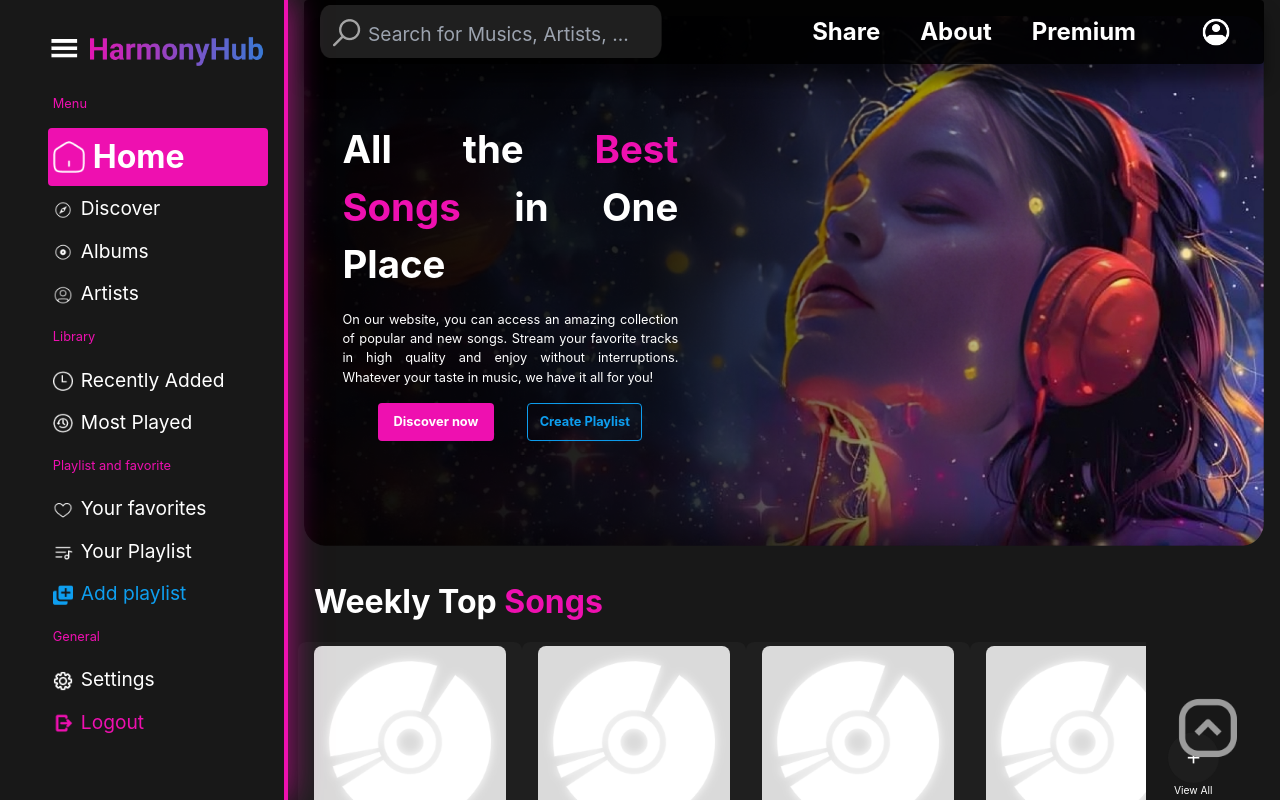
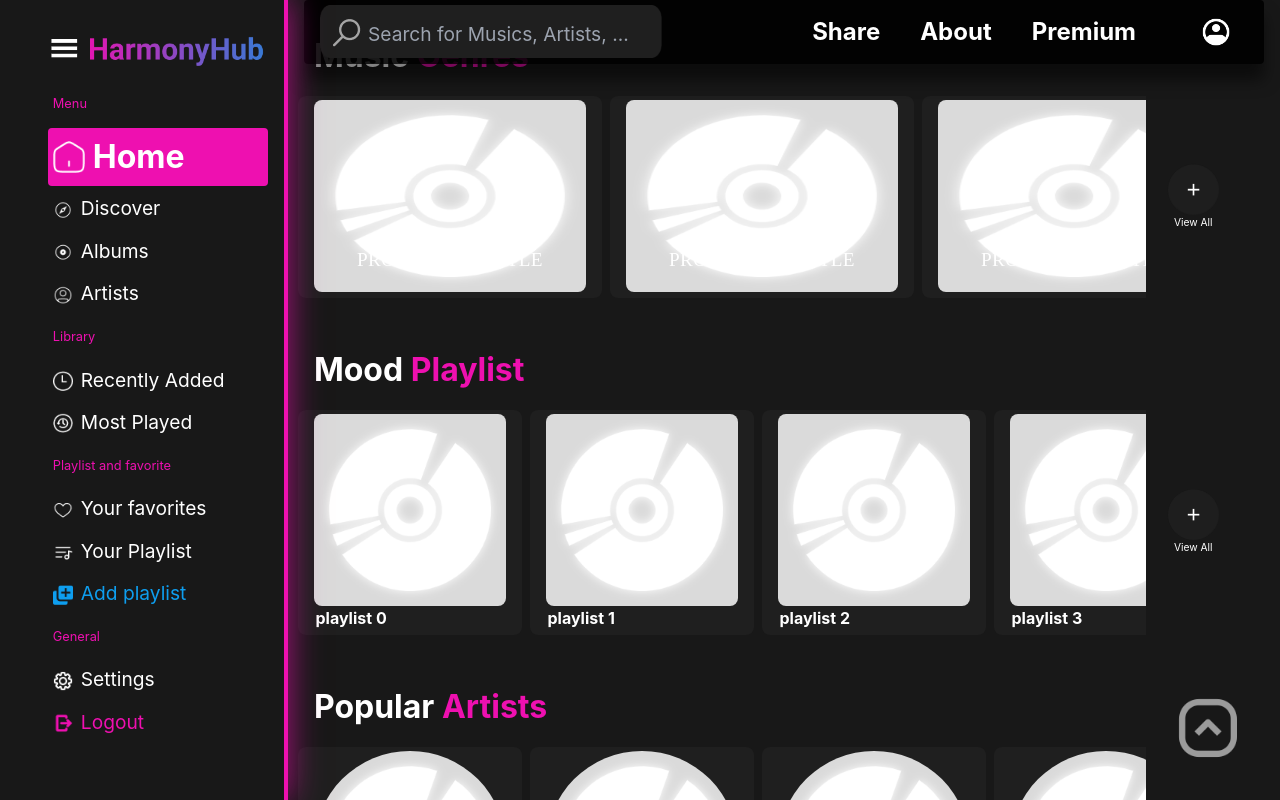
Before and after one commit to TuongPhamCT/HarmonyHub, a React (Create React App) app in the folder harmonyhub/: page /discover in a window 1280 px wide. Built offline with nearby package versions, Linux system fonts and the light colour scheme.

Commit message:
Fixed Router problem

```diff
--- a/harmonyhub/package.json
+++ b/harmonyhub/package.json
@@ -10,6 +10,7 @@
     "react": "^18.3.1",
     "react-dom": "^18.3.1",
     "react-router": "^6.27.0",
+    "react-router-dom": "^6.28.0",
     "react-scripts": "5.0.1",
     "react-signify": "^1.5.2",
     "web-vitals": "^2.1.4"
--- a/harmonyhub/src/App.js
+++ b/harmonyhub/src/App.js
@@ -1,7 +1,4 @@
-// import SignUp from "./components/SignUp/SignUp";
 import MainPage from "./components/MainPage/MainPage";
-// import SignIn from "./components/SignIn/SignIn";
-import { useRef, useState } from "react";
 
 function App() {
   // //ref for the signup modal
--- /dev/null
+++ b/harmonyhub/src/components/DiscoverPage/DiscoverPage.css
@@ -0,0 +1,6 @@
+/* DiscoverPage.css */
+.discover-page {
+    display: inline-block;
+    width: 100%;
+    flex-direction: column;
+  }
--- /dev/null
+++ b/harmonyhub/src/components/DiscoverPage/DiscoverPage.jsx
@@ -0,0 +1,62 @@
+
+import './DiscoverPage.css';
+import { AlbumBox, ArtistBox, GenreBox, MusicBox, MvBox, PlaylistBox } from '../SmallComponents/ItemBox';
+import ItemCollection, { MvCollection } from '../SmallComponents/ItemCollection';
+import Footer from '../MainPage/Footer';
+
+
+const demoList = [
+    "1", "2", "3", "4", "5", "6"
+];
+
+const DiscoverPage = () => {
+    const genreCollection = demoList.map(
+        (item, index) => (
+            <GenreBox id={"gr-col" + index} title={"genre " + item}/>
+        )
+    )
+
+    const playlistCollection = demoList.map(
+        (item, index) => (
+            <PlaylistBox id={"pl-col" + index} title={"playlist " + index}/>
+        )
+    )
+
+    const artistCollection = demoList.map(
+        (item, index) => (
+            <ArtistBox id={"art-col" + index} title={"artist " + index}></ArtistBox>
+        )
+    )
+
+    const videoCollection = demoList.map(
+        (item, index) => (
+            <MvBox id={"mv-col" + item} title={"video" + item} subtitle="random subtitle" view={index + "M views"}></MvBox>
+        )
+    )
+
+    const albumCollection = demoList.map(
+        (item) => (
+            <AlbumBox id={"al-col" + item} title={"album " + item} subtitle="random subtitle"></AlbumBox>
+        )
+    )
+
+    const songCollection = demoList.map(
+        (item, index) => (
+            <MusicBox id={"m-col" + index} title={item} subtitle="random subtitle"></MusicBox>
+        )
+    )
+
+    return (
+        <div class="discover-page">
+            <ItemCollection itemList={genreCollection} title="Music" titleHighlight="Genres"></ItemCollection>
+            <ItemCollection itemList={playlistCollection} title="Mood" titleHighlight="Playlist"></ItemCollection>
+            <ItemCollection itemList={artistCollection} title="Popular" titleHighlight="Artists"></ItemCollection>
+            <MvCollection itemList={videoCollection} title="Trending" titleHighlight="Video"></MvCollection>
+            <ItemCollection itemList={songCollection} title="New Release" titleHighlight="Songs"></ItemCollection>
+            <ItemCollection itemList={albumCollection} title="Top" titleHighlight="Albums"></ItemCollection>
+            <Footer/>
+        </div>
+    );
+}
+
+export default DiscoverPage;
--- a/harmonyhub/src/components/HomePage/HomePage.jsx
+++ b/harmonyhub/src/components/HomePage/HomePage.jsx
@@ -3,7 +3,7 @@ import './HomePage.css'; // Import the CSS file for styling
 import '../../components/Global.css'
 import hero_img from '../../assets/img/homepage_hero_section.png';
 import Footer from '../MainPage/Footer';
-import ItemBox from '../SmallComponents/ItemBox';
+import { MusicBox, AlbumBox, ArtistBox, PlaylistBox } from '../SmallComponents/ItemBox';
 import ItemCollection from '../SmallComponents/ItemCollection';
 import MusicBar from '../SmallComponents/MusicBar';
 import MusicCollection from '../SmallComponents/MusicCollection';
@@ -13,11 +13,30 @@ const demoList = [
 ]
 
 const HomePage = () => {
-    const collection = demoList.map(
+    const musicBoxCollection = demoList.map(
         (item, index) => (
-            <ItemBox imageWidth="24vh" imageHeight="24vh" title={item} subtitle="random subtitle" view={index + "M views"}></ItemBox>
+            <MusicBox id={"mb-col" + index} title={item} subtitle="random subtitle"></MusicBox>
         )
     )
+
+    const albumCollection = demoList.map(
+        (item, index) => (
+            <AlbumBox id={"al-col" + index} title={"album " + index} subtitle="random subtitle"></AlbumBox>
+        )
+    )
+
+    const artistCollection = demoList.map(
+        (item, index) => (
+            <ArtistBox id={"al-col" + index} title={"artist " + index} subtitle="random subtitle"></ArtistBox>
+        )
+    )
+
+    const playlistCollection = demoList.map(
+        (item, index) => (
+            <PlaylistBox id={"al-col" + index} title={"playlist " + index}/>
+        )
+    )
+
 
     const musicCollection = demoList.map(
         (item, index) => (
@@ -40,11 +59,12 @@ const HomePage = () => {
                 </div>
             </div>
             <div>
-                <ItemCollection itemList={collection} title="Weekly Top" titleHighlight="Songs"></ItemCollection>
-                <ItemCollection itemList={collection} title="New Release" titleHighlight="Songs"></ItemCollection>
+                <ItemCollection itemList={musicBoxCollection} title="Weekly Top" titleHighlight="Songs"></ItemCollection>
+                <ItemCollection itemList={musicBoxCollection} title="New Release" titleHighlight="Songs"></ItemCollection>
                 <MusicCollection musicList={musicCollection} title="Trending" titleHighlight="Songs" headerGap="10vh"></MusicCollection>
-                <ItemCollection itemList={collection} title="Top" titleHighlight="Albums"></ItemCollection>
-                <ItemCollection itemList={collection} title="Mood" titleHighlight="Playlists"></ItemCollection>
+                <ItemCollection itemList={artistCollection} title="Popular" titleHighlight="Artists"></ItemCollection>
+                <ItemCollection itemList={albumCollection} title="Top" titleHighlight="Albums"></ItemCollection>
+                <ItemCollection itemList={playlistCollection} title="Mood" titleHighlight="Playlists"></ItemCollection>
             </div>
             <Footer/>
         </div>
--- a/harmonyhub/src/components/MainPage/MainPage.jsx
+++ b/harmonyhub/src/components/MainPage/MainPage.jsx
@@ -5,9 +5,11 @@ import Sidebar from './Sidebar';
 import HomePage from '../HomePage/HomePage';
 import SearchBar from './SearchBar';
 import goUpButton from '../../assets/img/component_up.png';
-//import AllAlbumsPage from '../AlbumsPage/AllAlbumsPage';
+import AlbumsPage from '../AlbumsPage/AlbumsPage';
+import {Routes, Route} from "react-router-dom";
+import DiscoverPage from '../DiscoverPage/DiscoverPage';
 
-const MainPage = () => {
+function MainPage () {
     const [sidebarToggle, setSidebarToggle] = useState(false);
     const [inDetailToggle, setInDetailToggle] = useState(false);
 
@@ -41,8 +43,11 @@ const MainPage = () => {
                     </SearchBar>
                 </div>
                 <div id="content-area" class="mainpage_content">
-                    <HomePage/>
-                    {/* <AllAlbumsPage/> */}
+                    <Routes>
+                        <Route path='/' element={<HomePage/>} />
+                        <Route path='/discover' element={<DiscoverPage/>} />
+                        <Route path='/albums' element={<AlbumsPage/>} />
+                    </Routes>
                 </div>
             </div>
         </div>
--- a/harmonyhub/src/components/MainPage/Sidebar.jsx
+++ b/harmonyhub/src/components/MainPage/Sidebar.jsx
@@ -14,12 +14,14 @@ import icon_add_playlist from '../../assets/img/sidebar_add_playlist.png';
 import icon_settings from '../../assets/img/sidebar_settings.png';
 import icon_logout from '../../assets/img/sidebar_logout.png';
 import sidebar_icon from '../../assets/img/sidebar_menu_icon.png';
+import { useNavigate } from 'react-router';
+// import { useNavigate } from 'react-router-dom';
 
 const sidebar_items = [
   {itemName: "Menu", class: "sidebar_header"},
-  {itemName: "Home", img: icon_home, class: "sidebar_home", imgClass: "icon_home", isActive: true},
-  {itemName: "Discover", img: icon_discover, imgClass: "icon_content"},
-  {itemName: "Albums", img: icon_albums, imgClass: "icon_content"},
+  {itemName: "Home", img: icon_home, class: "sidebar_home", imgClass: "icon_home", isActive: true, id:"sidebar_home"},
+  {itemName: "Discover", img: icon_discover, imgClass: "icon_content", id:"sidebar_discover"},
+  {itemName: "Albums", img: icon_albums, imgClass: "icon_content", id:"sidebar_albums"},
   {itemName: "Artists", img: icon_artists, imgClass: "icon_content"},
   {itemName: "Library", class: "sidebar_header"},
   {itemName: "Recently Added", img: icon_recently_added, imgClass: "icon_content"},
@@ -35,18 +37,28 @@ const sidebar_items = [
 
 const Sidebar = ({sidebarToggle, updateParent}) => {
     const menuRef = useRef(null); // Reference to the <ul> element
+    const nav = useNavigate();
 
     const handleClick = (e) => {
       if (e.target.tagName !== 'LI' || e.target.classList.contains('sidebar_header')){
         return;
       }
       switch (e.target.id){
+        case "sidebar_home":
+          nav('/');
+          break;
+        case "sidebar_discover":
+          nav('/discover');
+          break;
+        case "sidebar_albums":
+          nav('/albums');
+          break;
         case "sidebar_add_playlist":
           return;
         case "sidebar_logout":
           return;
         default:
-          break;
+          return;
       }
       const items = menuRef.current.querySelectorAll('li');
       items.forEach((item) => item.classList.remove('active')); // Remove "active" class from all items
--- a/harmonyhub/src/components/SmallComponents/ItemBox.css
+++ b/harmonyhub/src/components/SmallComponents/ItemBox.css
@@ -16,8 +16,34 @@
     background-color: #575757;
 }
 
-.itembox-image {
+#itembox-image-container {
+    overflow: hidden;
+    position: relative;
+}
+
+#itembox-image-container.round {
+    border-radius: 50%;
+}
+
+#itembox-image-container.square {
     border-radius: 1vh;
+}
+
+#itembox-image-title {
+    position: absolute;
+    transform: translateY(-50%) translateX(-50%);
+    bottom: 0.2vh;
+    left: 50%;
+    font-size: 2.4vh;
+    line-height: 1.5;
+    letter-spacing: 0.05vh;
+    text-transform: uppercase;
+    font-family: 'Just Another Hand', cursive;
+}
+
+#itembox-image {
+    width: 100%;
+    height: 100%;
 }
 
 #itembox-container p {
--- a/harmonyhub/src/components/SmallComponents/ItemBox.jsx
+++ b/harmonyhub/src/components/SmallComponents/ItemBox.jsx
@@ -10,9 +10,14 @@ export default function ItemBox(props) {
 
     return (
         <div id="itembox-container">
-            <img src={props.image || item_placeholder} style={{width: props.imageWidth, height: props.imageHeight}}
-             alt="" onError={handleError} class="itembox-image"></img>
-            <p id="itembox-title" style={{width: props.imageWidth}}>{props.title}</p>
+            <div id="itembox-image-container"
+                 style={{width: props.imageWidth, height: props.imageHeight}}
+                 class={props.roundImage ? "round" : "square"}>
+                <img src={props.image || item_placeholder}
+                alt="" onError={handleError} id="itembox-image"></img>
+                {props.imageTitle ? <p id="itembox-image-title">props.imageTitle</p> : null}
+            </div>
+            <p id="itembox-title" style={{width: props.imageWidth, textAlign: (props.titleAlign || 'left')}}>{props.title}</p>
             {
                 props.subtitle || props.view ?
                 <div id="itembox-subtitle-wrapper" style={{width: props.imageWidth}}>
@@ -24,3 +29,69 @@ export default function ItemBox(props) {
         </div>
     )
 }
+
+export const ArtistBox = (props) => {
+    return (
+        <ItemBox
+            imageWidth="24vh"
+            imageHeight="24vh"
+            title={props.title}
+            titleAlign="center"
+            roundImage={true}
+        />
+    );
+}
+
+export const MusicBox = (props) => {
+    return (
+        <ItemBox
+            imageWidth="24vh"
+            imageHeight="24vh"
+            title={props.title}
+            subtitle={props.subtitle}
+        />
+    );
+}
+
+export const AlbumBox = (props) => {
+    return (
+        <ItemBox
+            imageWidth="24vh"
+            imageHeight="24vh"
+            title={props.title}
+            subtitle={props.subtitle}
+        />
+    );
+}
+
+export const PlaylistBox = (props) => {
+    return (
+        <ItemBox
+            imageWidth="24vh"
+            imageHeight="24vh"
+            title={props.title}
+        />
+    );
+}
+
+export const MvBox = (props) => {
+    return (
+        <ItemBox
+            imageWidth="42vh"
+            imageHeight="24vh"
+            title={props.title}
+            subtitle={props.subtitle}
+            view={props.view}
+        />
+    );
+}
+
+export const GenreBox = (props) => {
+    return (
+        <ItemBox
+            imageWidth="34vh"
+            imageHeight="24vh"
+            imageTitle={props.title}
+        />
+    );
+}
--- a/harmonyhub/src/components/SmallComponents/ItemCollection.css
+++ b/harmonyhub/src/components/SmallComponents/ItemCollection.css
@@ -23,6 +23,7 @@
     justify-content: space-between;
     flex-direction: row;
     overflow-x: auto;
+    gap: 1vh
 }
 
 .item-collection-title {
@@ -58,3 +59,16 @@
     color: white;
     font-size: 0.8vw;
 }
+
+/* MV collection */
+#mv-collection-container {
+    position: relative;
+    width: 90%;
+    display: grid;
+    grid-template-rows: repeat(2, 1fr);
+    grid-auto-flow: column;
+    justify-items: center;
+    overflow-x: auto;
+    overflow-y: hidden;
+    gap: 2vh
+}
--- a/harmonyhub/src/components/SmallComponents/ItemCollection.jsx
+++ b/harmonyhub/src/components/SmallComponents/ItemCollection.jsx
@@ -4,7 +4,6 @@ import './ItemCollection.css';
 import '../Global.css';
 
 export default function ItemCollection(props) {
-
     return (
         <div id="item-collection-wrapper">
             <p class="item-collection-title">{props.title} <span class="pink">{props.titleHighlight}</span></p>
@@ -20,3 +19,20 @@ export default function ItemCollection(props) {
         </div>
     )
 }
+
+export const MvCollection = (props) => {
+    return (
+        <div id="item-collection-wrapper">
+            <p class="item-collection-title">{props.title} <span class="pink">{props.titleHighlight}</span></p>
+            <div id="item-collection-list-wrapper">
+                <div id="mv-collection-container">
+                    {props.itemList || null}
+                </div>
+                <div id="item-collection-view-all-wrapper">
+                    <img id="item-collection-view-all-icon" alt="" src={view_all}></img>
+                    <p id="item-collection-view-all-txt">View All</p>
+                </div>
+            </div>
+        </div>
+    )
+}
--- a/harmonyhub/src/index.js
+++ b/harmonyhub/src/index.js
@@ -4,12 +4,13 @@ import "./index.css";
 import App from "./App";
 import reportWebVitals from "./reportWebVitals";
 import "./input.css";
+import { BrowserRouter } from "react-router-dom";
 
 const root = ReactDOM.createRoot(document.getElementById("root"));
 root.render(
-  <React.StrictMode>
-    <App />
-  </React.StrictMode>
+  <BrowserRouter>
+      <App />
+  </BrowserRouter>
 );
 
 // If you want to start measuring performance in your app, pass a function
```
Also changed, not shown: 1 other file (tests, documents, lock files or other folders).
